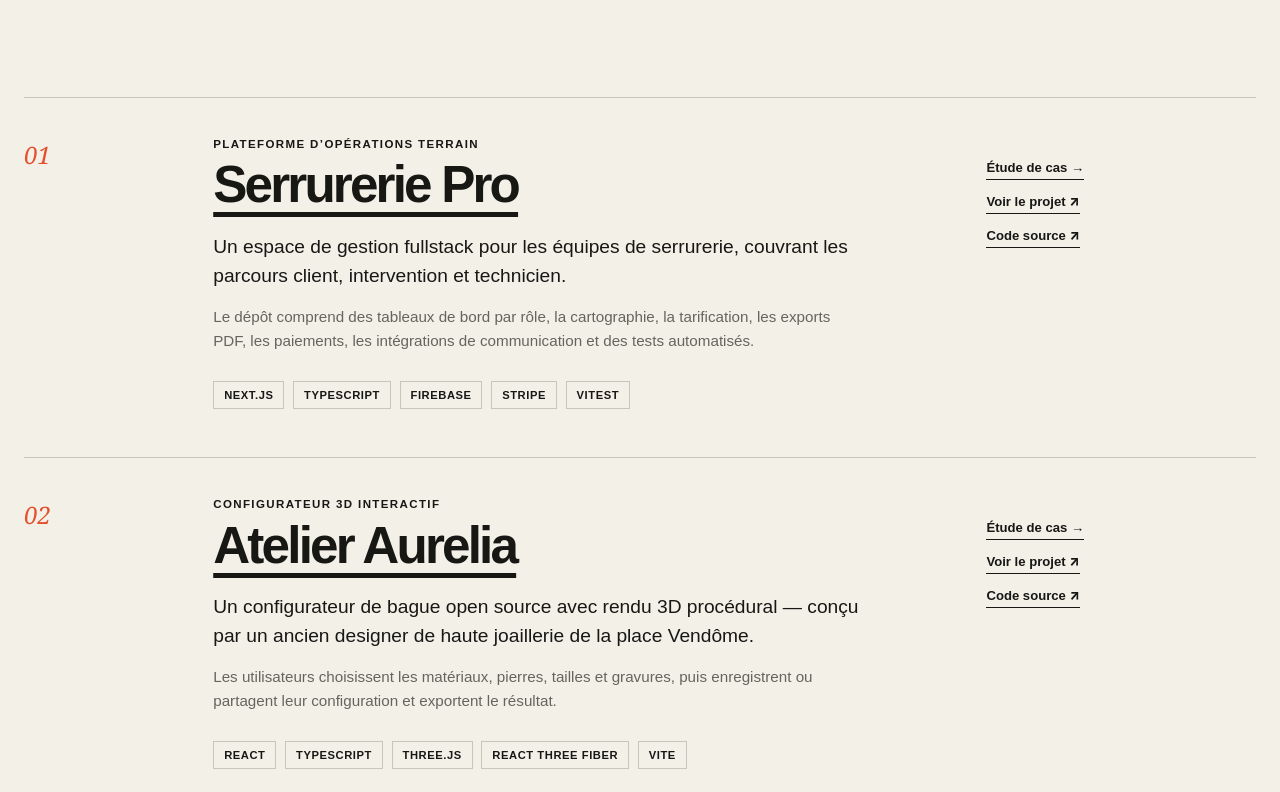
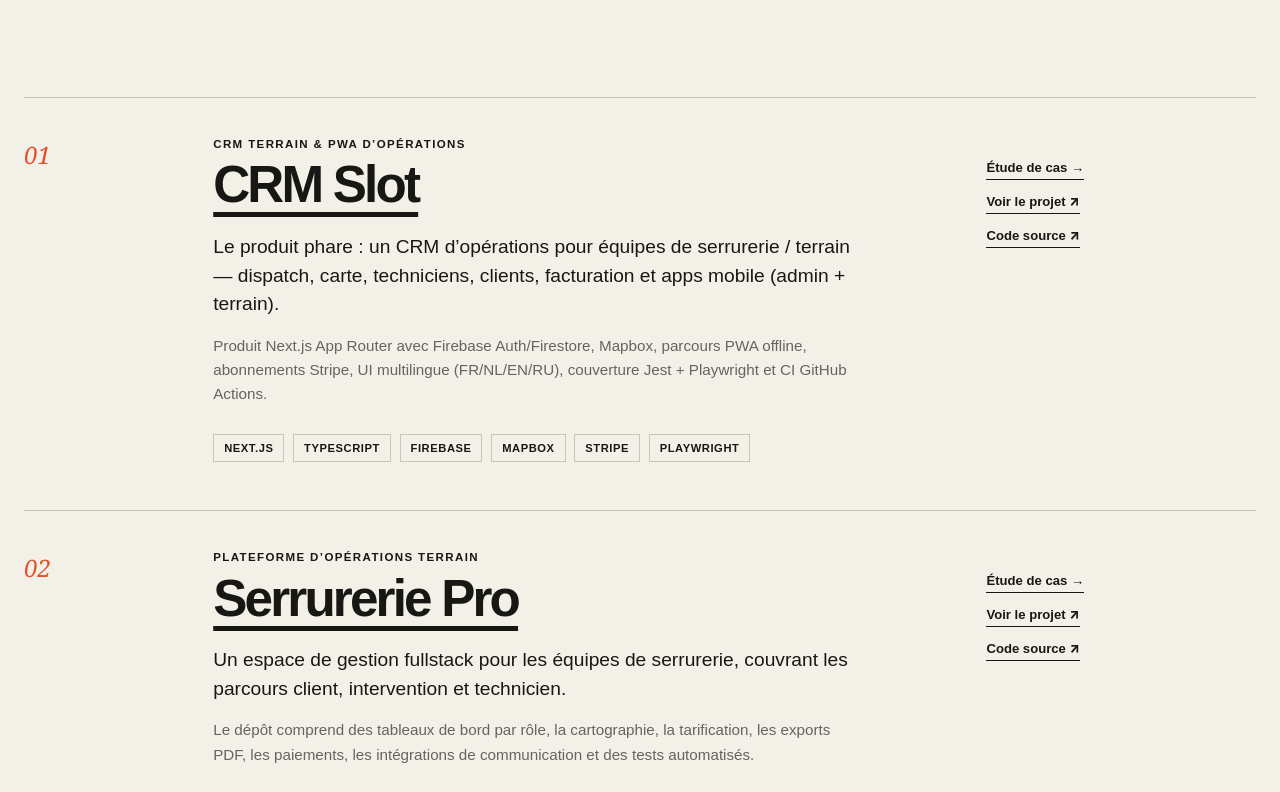
Before and after one commit to alkhastvatsaev/portfolio, a Next.js app: page /fr in a window 1280 px wide. Shown: the part 2461-3253 px from the top of the page. Built offline with nearby package versions, Linux system fonts and the light colour scheme.

Commit message:
Feature CRM Slot as flagship case study #1.
Repo is now public; product is the deepest ops CRM proof in the portfolio.

```diff
--- a/src/data/projects.ts
+++ b/src/data/projects.ts
@@ -16,6 +16,40 @@ export type Project = {
 };
 
 export const projects: readonly Project[] = [
+  {
+    slug: "crmslot",
+    name: "CRM Slot",
+    label: "Field-service CRM & ops PWA",
+    summary:
+      "The flagship product: a full operations CRM for locksmith / field teams — dispatch, map, technicians, clients, billing and mobile (admin + terrain).",
+    detail:
+      "Next.js App Router product with Firebase Auth/Firestore, Mapbox, offline PWA paths, Stripe subscriptions, multilanguage UI (FR/NL/EN/RU), Jest + Playwright coverage and GitHub Actions CI.",
+    stack: [
+      "Next.js",
+      "TypeScript",
+      "Firebase",
+      "Mapbox",
+      "Stripe",
+      "Playwright",
+    ],
+    source: "https://github.com/alkhastvatsaev/crmslot",
+    live: "https://crmslot.vercel.app",
+    story:
+      "This is the most complete product I have shipped: not a landing page, but an operations platform used as a real CRM/slots workspace for field interventions — desktop admin shell, technician flows, client follow-up and subscriptions.",
+    problem:
+      "Field-service businesses juggle maps, WhatsApp threads, spreadsheets and invoices — with no single source of truth for jobs, technicians and clients.",
+    approach:
+      "I built a modular Next.js + Firebase CRM: role-aware dashboards, Mapbox interventions, dispatch/performance, offline-aware mobile shells, billing hubs, communications and automated tests so the depth is verifiable.",
+    outcome:
+      "A live production deploy (crmslot.vercel.app), a public GitHub repository, pricing surface, and the deepest proof of fullstack + product ownership in this portfolio.",
+    highlights: [
+      "Admin + technician + client operational paths",
+      "Mapbox dispatch and intervention workflows",
+      "PWA / mobile shells with offline considerations",
+      "Stripe subscriptions + multilanguage product UI",
+      "Jest, Playwright and CI on GitHub Actions",
+    ],
+  },
   {
     slug: "serrurerie-pro",
     name: "Serrurerie Pro",
@@ -52,7 +86,7 @@ export const projects: readonly Project[] = [
     source: "https://github.com/alkhastvatsaev/atelier-aurelia-ring",
     live: "https://atelier-aurelia-ring.vercel.app",
     story:
-      "Before writing code, I spent three years drawing high jewelry for Cartier, Van Cleef & Arpels and JAR at Place Vendôme. Atelier Aurelia brings both worlds together: a ring configurator built by someone who has designed real rings for real maisons — procedural 3D, faithful materials, and the level of finish this industry expects.",
+      "Before writing code, I spent years drawing high jewelry for Cartier and Van Cleef & Arpels at Place Vendôme. Atelier Aurelia brings both worlds together: a ring configurator built by someone who has designed real rings — procedural 3D, faithful materials, and the finish this industry expects.",
     problem:
       "Product customization is hard to trust when buyers cannot see options update in real time.",
     approach:
@@ -118,6 +152,40 @@ export const projects: readonly Project[] = [
 
 export const projectsFr: readonly Project[] = [
   {
+    slug: "crmslot",
+    name: "CRM Slot",
+    label: "CRM terrain & PWA d’opérations",
+    summary:
+      "Le produit phare : un CRM d’opérations pour équipes de serrurerie / terrain — dispatch, carte, techniciens, clients, facturation et apps mobile (admin + terrain).",
+    detail:
+      "Produit Next.js App Router avec Firebase Auth/Firestore, Mapbox, parcours PWA offline, abonnements Stripe, UI multilingue (FR/NL/EN/RU), couverture Jest + Playwright et CI GitHub Actions.",
+    stack: [
+      "Next.js",
+      "TypeScript",
+      "Firebase",
+      "Mapbox",
+      "Stripe",
+      "Playwright",
+    ],
+    source: "https://github.com/alkhastvatsaev/crmslot",
+    live: "https://crmslot.vercel.app",
+    story:
+      "C’est le produit le plus abouti que j’ai livré : pas une landing, une plateforme d’exploitation utilisée comme CRM / slots pour les interventions terrain — shell admin desktop, parcours technicien, suivi client et abonnements.",
+    problem:
+      "Les entreprises de service terrain jonglent entre cartes, fils WhatsApp, tableurs et factures — sans source unique de vérité pour les chantiers, techniciens et clients.",
+    approach:
+      "J’ai construit un CRM Next.js + Firebase modulaire : dashboards par rôle, interventions Mapbox, dispatch/performance, shells mobile offline-aware, hubs de facturation, communications et tests automatisés pour rendre la profondeur vérifiable.",
+    outcome:
+      "Un déploiement live (crmslot.vercel.app), un dépôt GitHub public, une page pricing, et la preuve fullstack + produit la plus profonde de ce portfolio.",
+    highlights: [
+      "Parcours admin + technicien + client",
+      "Dispatch Mapbox et workflows d’intervention",
+      "Shells PWA / mobile avec contraintes offline",
+      "Abonnements Stripe + UI produit multilingue",
+      "Jest, Playwright et CI GitHub Actions",
+    ],
+  },
+  {
     slug: "serrurerie-pro",
     name: "Serrurerie Pro",
     label: "Plateforme d’opérations terrain",
@@ -153,7 +221,7 @@ export const projectsFr: readonly Project[] = [
     source: "https://github.com/alkhastvatsaev/atelier-aurelia-ring",
     live: "https://atelier-aurelia-ring.vercel.app",
     story:
-      "Avant d'écrire du code, j'ai passé trois ans à dessiner de la haute joaillerie pour Cartier, Van Cleef & Arpels et JAR, place Vendôme. Atelier Aurelia réunit ces deux mondes : un configurateur de bague conçu par quelqu'un qui a dessiné de vraies bagues pour de vraies maisons — 3D procédurale, matériaux fidèles, et le niveau de finition que ce secteur exige.",
+      "Avant d'écrire du code, j'ai dessiné de la haute joaillerie pour Cartier et Van Cleef & Arpels, place Vendôme. Atelier Aurelia réunit ces deux mondes : un configurateur de bague conçu par quelqu'un qui a dessiné de vraies bagues — 3D procédurale, matériaux fidèles, et le niveau de finition que ce secteur exige.",
     problem:
       "La personnalisation produit manque de confiance quand l’acheteur ne voit pas les options se mettre à jour en temps réel.",
     approach:
@@ -232,7 +300,8 @@ export const provenStack = [
   "Node.js",
   "Firebase",
   "Stripe",
+  "Mapbox",
   "Three.js",
   "Vitest",
   "Playwright",
-] as const;
+];
```
Also changed, not shown: src/app/fr/profils/page.tsx (+10 -0 lines), src/app/profiles/page.tsx (+10 -0 lines), 1 other file (tests, documents, lock files or other folders).
